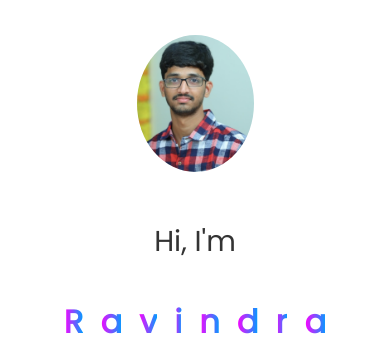
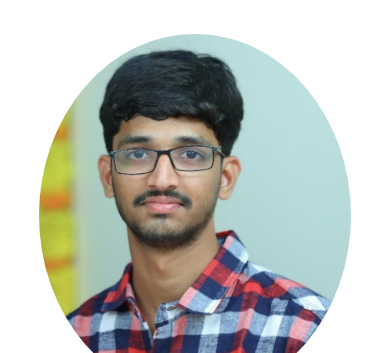
Before and after one commit to RavindrabDevabhaktuni/portfolio, a plain HTML site: page index.html in a window 390 px wide. Shown: the part 94-447 px from the top of the page. Drawn offline with Linux system fonts and the light colour scheme.

Commit message:
Add files via upload

```diff
--- a/style.css
+++ b/style.css
@@ -664,9 +664,9 @@
             transition: none;
         }
 
-        .about-container img {4
-            transition: none;
-            /* width: 80vw;*/
+        .about-container img {
+            /* transition: none; */
+             width: 80vw;
         }
 
         .input-box input {
```
